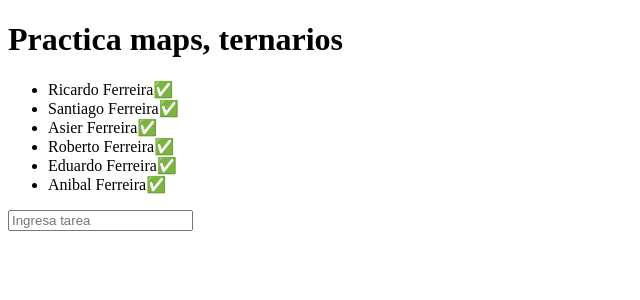
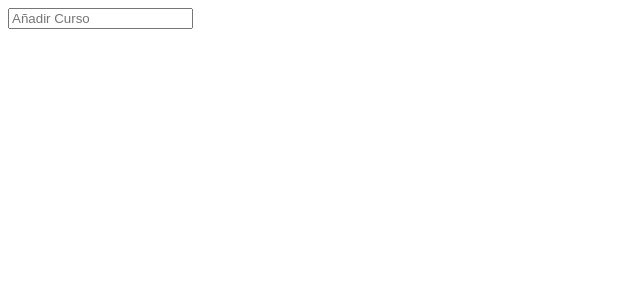
Before and after one commit to RFerreiraN/practicaHookStateReact, a React (Vite) app: page / in a window 1280 px wide. Shown: the top 300 px of the page, without its empty margins (0-640 px from the left). Built offline with nearby package versions, Linux system fonts and the light colour scheme.

Commit message:
practicamos comunicacion hijo-padre

```diff
--- a/src/components/AgregarTarea.jsx
+++ b/src/components/AgregarTarea.jsx
@@ -12,7 +12,7 @@ export const AgregarTarea = () => {
       console.log(inputValue)
       console.log(event)
       if(inputValue == 0){
-        alert('Debes escribir una tarea')
+        return
       }
   }
   return (
--- a/src/main.jsx
+++ b/src/main.jsx
@@ -6,11 +6,12 @@ import { CondicionalTernario } from './CondicionalTernario'
 import { Maps } from './Maps'
 import { Practica } from './practicas/PracticaUseState'
 import { PracticaListado } from './practicas/PracticaListado'
+import { PracticaComuPadreHijo } from './practicas/PracticaListadoPadreHijo/PracticaComuPadreHijo'
 
 
 createRoot(document.getElementById('root')).render(
   <StrictMode>
-      <PracticaListado/>
+      <PracticaComuPadreHijo/>
   </StrictMode>,
 )
 
--- a/src/practicas/PracticaListado.jsx
+++ b/src/practicas/PracticaListado.jsx
@@ -1,5 +1,6 @@
 import { useState } from "react"
 import { AgregarTarea } from "./AgregarTarea"
+import { PracticaComuPadreHijo } from "./PracticaListadoPadreHijo/PracticaComuPadreHijo"
 
 const ItemsNombres = ({ nombre, visto }) => {
   return (
@@ -48,7 +49,8 @@ export const PracticaListado = () => {
         {arreglo.map(item => <ItemsNombres key={item.nombre} nombre={item.nombre} visto={item.visto} />)}
       </ul>
       {/* { <button onClick={() => addTask()}>Agregar Tarea</button> } */}
-      <AgregarTarea agregarNombre={setArreglo}/>
+      {/* <AgregarTarea agregarNombre={setArreglo}/> */}
+      <PracticaComuPadreHijo/>
     </>
   )
 }
--- /dev/null
+++ b/src/practicas/PracticaListadoPadreHijo/PracticaComuPadreHijo.jsx
@@ -0,0 +1,19 @@
+import {useState} from 'react'
+
+export const PracticaComuPadreHijo = () => {
+
+  const [curso, setCurso] = useState('');
+
+  const onChangeCurso = (event) => {
+    setCurso(event.target.value)
+    console.log(curso)
+  }
+
+  return (
+    <input type='text'
+           placeholder='Añadir Curso'
+           value={curso}
+           onChange={onChangeCurso}
+    />
+  )
+}
```
Also changed, not shown: src/practicas/PracticaListadoPadreHijo/ListadoCursos.jsx (added, +31 -0 lines).
